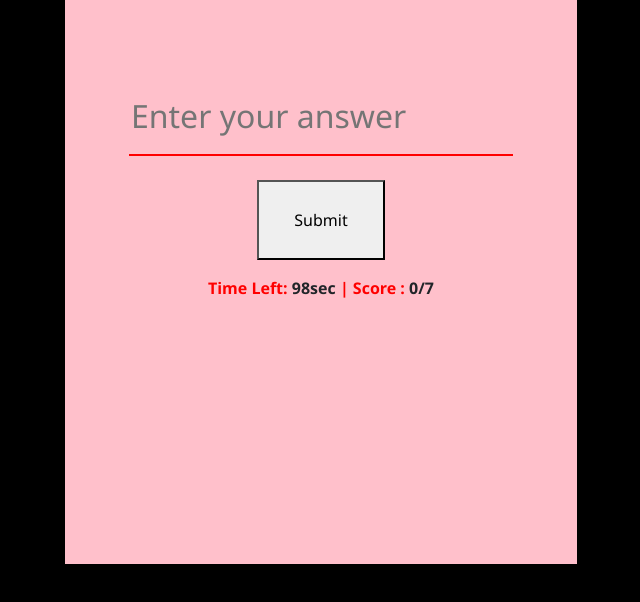
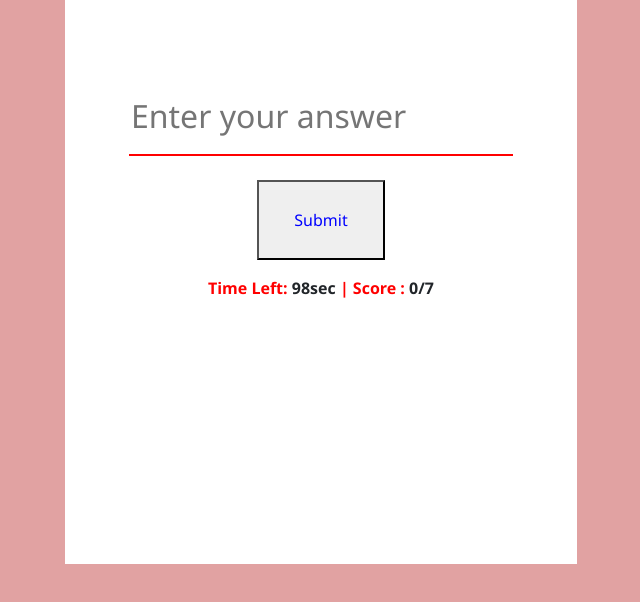
Before and after one commit to vivekgusain08/jumble-word, a plain HTML site: page index.html in a window 1280 px wide. Shown: the part 196-798 px from the top of the page, without its empty margins (319-959 px from the left). Drawn offline with nearby package versions, Linux system fonts and the light colour scheme.

Commit message:
Update index.html

```diff
--- a/index.html
+++ b/index.html
@@ -12,13 +12,13 @@
         .holder{
             height: 100vh;
             width: 100vw;
-            background-color: black;
+            background-color: #e1a2a2;
             display: flex;
             justify-content: center;
             align-items: center;
         }
         .container{
-            background-color: pink;
+            background-color: white;
             height: 90vh;
             width: 40vw;
             text-align: center;
@@ -39,13 +39,14 @@
             outline: 0;
             border: 0;
             border-bottom: 2px solid red;
-            background-color: pink;
+            background-color: white;
             /* border-radius:  3px; */
         }
         button{
             height: 10vh;
             width: 10vw;
             margin-top:3vh;
+            color: blue;
         }
         #jumbled-sentence{
             border-bottom: 1px solid red;
```
